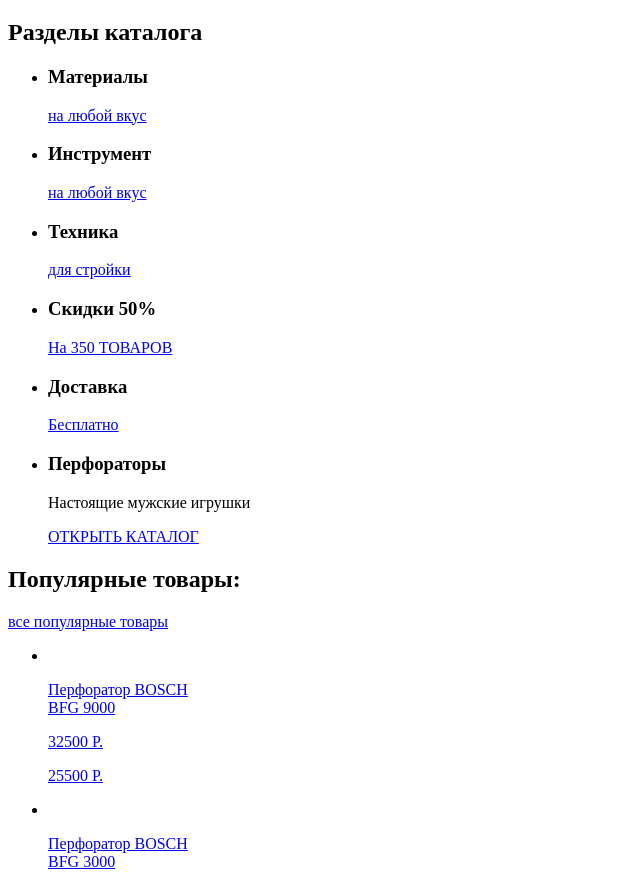
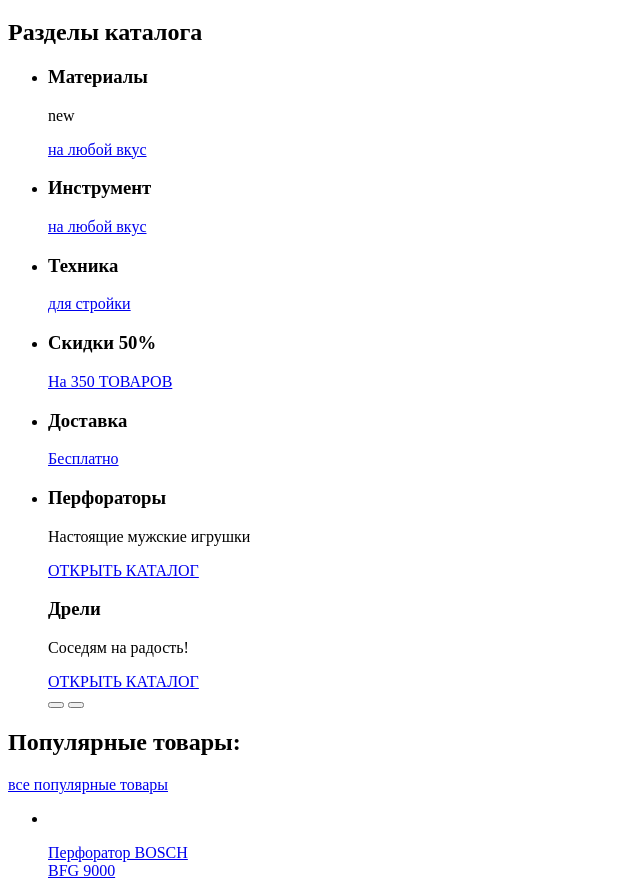
Before and after one commit to SibCarpet/Technomarket, a plain HTML site: page index.html in a window 1280 px wide. Shown: the part 678-1562 px from the top of the page, without its empty margins (0-640 px from the left). Drawn offline with Linux system fonts and the light colour scheme.

Commit message:
добавил проебаный слайдер

```diff
--- a/index.html
+++ b/index.html
@@ -82,6 +82,7 @@
         <ul>
           <li>
             <h3>Материалы</h3>
+            <p>new</p>
             <a href="blank.html">на любой вкус</a>
           </li>
           <li>
@@ -101,9 +102,18 @@
             <a href="blank.html">Бесплатно</a>
           </li>
           <li>
-            <h3>Перфораторы</h3>
-            <p>Настоящие мужские игрушки</p>
-            <a href="catalog.html">ОТКРЫТЬ КАТАЛОГ</a>
+            <div>
+              <h3>Перфораторы</h3>
+              <p>Настоящие мужские игрушки</p>
+              <a href="catalog.html">ОТКРЫТЬ КАТАЛОГ</a>
+            </div>
+            <div>
+              <h3>Дрели</h3>
+              <p>Соседям на радость!</p>
+              <a href="catalog.html">ОТКРЫТЬ КАТАЛОГ</a>
+            </div>
+            <button type="button"></button>
+            <button type="button"></button>
           </li>
         </ul>
       </section>
```
